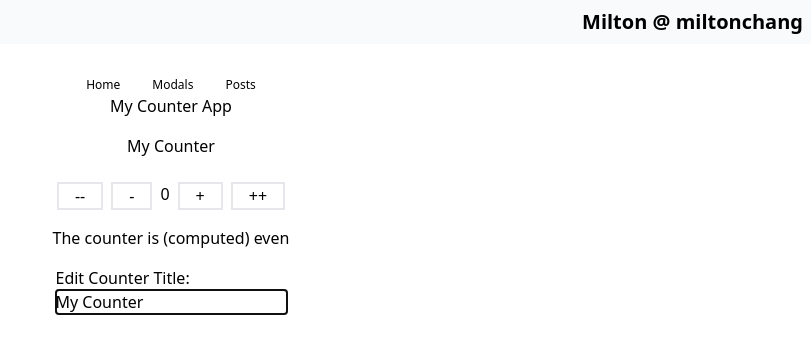
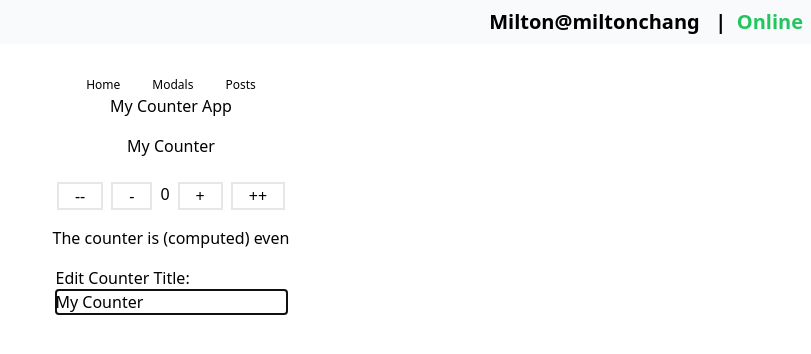
Before and after one commit to mchangpi/vue-course, a Vue app in the folder 7-composition-basics/: page / in a window 1280 px wide. Shown: the top 354 px of the page, without its empty margins (469-1280 px from the left). Built offline with nearby package versions, Linux system fonts and the light colour scheme.

Commit message:
L60 Add Composable from VueUse

```diff
--- a/7-composition-basics/package.json
+++ b/7-composition-basics/package.json
@@ -10,6 +10,7 @@
     "tail": "npx tailwindcss -i ./src/input.css -o ./src/assets/main.css --watch"
   },
   "dependencies": {
+    "@vueuse/core": "^10.7.2",
     "pinia": "^2.1.7",
     "vue": "^3.3.11",
     "vue-router": "^4.2.5"
--- a/7-composition-basics/src/App.vue
+++ b/7-composition-basics/src/App.vue
@@ -1,6 +1,9 @@
 <template>
   <div class="flex justify-end bg-slate-50 p-2 text-xl font-bold">
-    {{ userData.name }} @ {{ userData.username }}
+    {{ userData.name }}@{{ userData.username }} &nbsp; | &nbsp;
+    <span :class="[online ? 'text-green-500' : 'text-gray-300']">
+      {{ online ? 'Online' : 'Offline' }}
+    </span>
   </div>
   <nav>
     <RouterLink to="/">Home</RouterLink>
@@ -13,6 +16,7 @@
 
 <script setup>
 import { reactive, provide } from 'vue';
+import { useOnline } from '@vueuse/core';
 
 const userData = reactive({
   name: 'Milton',
@@ -21,6 +25,9 @@ const userData = reactive({
 
 /* userData is available to all children */
 provide('userData', userData);
+
+const online = useOnline();
+console.log('online: ', online);
 </script>
 
 <style scoped>
--- a/7-composition-basics/src/assets/main.css
+++ b/7-composition-basics/src/assets/main.css
@@ -697,3 +697,43 @@ video {
   --tw-text-opacity: 1;
   color: rgb(254 240 138 / var(--tw-text-opacity));
 }
+
+.text-gray-200 {
+  --tw-text-opacity: 1;
+  color: rgb(229 231 235 / var(--tw-text-opacity));
+}
+
+.text-gray-400 {
+  --tw-text-opacity: 1;
+  color: rgb(156 163 175 / var(--tw-text-opacity));
+}
+
+.text-blue-400 {
+  --tw-text-opacity: 1;
+  color: rgb(96 165 250 / var(--tw-text-opacity));
+}
+
+.text-blue-600 {
+  --tw-text-opacity: 1;
+  color: rgb(37 99 235 / var(--tw-text-opacity));
+}
+
+.text-blue-500 {
+  --tw-text-opacity: 1;
+  color: rgb(59 130 246 / var(--tw-text-opacity));
+}
+
+.text-cyan-500 {
+  --tw-text-opacity: 1;
+  color: rgb(6 182 212 / var(--tw-text-opacity));
+}
+
+.text-green-500 {
+  --tw-text-opacity: 1;
+  color: rgb(34 197 94 / var(--tw-text-opacity));
+}
+
+.text-gray-300 {
+  --tw-text-opacity: 1;
+  color: rgb(209 213 219 / var(--tw-text-opacity));
+}
```
Also changed, not shown: 1 other file (tests, documents, lock files or other folders).
